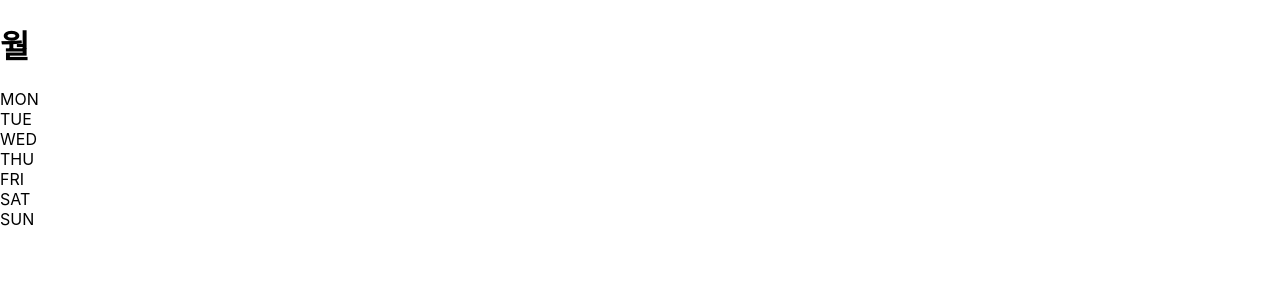
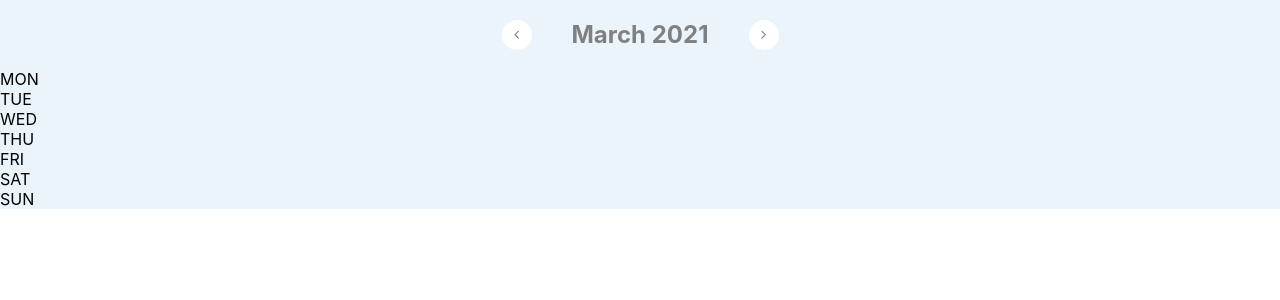
Before and after one commit to EK-Choi/calendar_react, a React (Create React App) app: page / in a window 1280 px wide. Shown: the top 300 px of the page. Built offline with nearby package versions, Linux system fonts and the light colour scheme.

Commit message:
added calendar.js

```diff
--- a/package.json
+++ b/package.json
@@ -6,9 +6,15 @@
     "@testing-library/jest-dom": "^5.11.4",
     "@testing-library/react": "^11.1.0",
     "@testing-library/user-event": "^12.1.10",
+    "classnames": "^2.2.6",
+    "node-sass": "4.14.1",
+    "open-color": "^1.8.0",
     "react": "^17.0.1",
     "react-dom": "^17.0.1",
+    "react-icons": "^4.2.0",
     "react-scripts": "4.0.3",
+    "sass-loader": "^11.0.1",
+    "styled-components": "^5.2.1",
     "web-vitals": "^1.0.1"
   },
   "scripts": {
--- a/src/App.js
+++ b/src/App.js
@@ -1,19 +1,19 @@
 import React from "react";
+import Calendar from "./Calendar";
 
-function App() {
-  return (
-    <div className="App">
-      <h1>월</h1>
-      <div>MON</div>
-      <div>TUE</div>
-      <div>WED</div>
-      <div>THU</div>
-      <div>FRI</div>
-      <div>SAT</div>
-      <div>SUN</div>
+class App extends React.Component{
+  constructor(props){
+    super(props);
+    this.state={
 
-    </div>
-  );
+    };
+  }
+
+  render(){
+    return (
+      <Calendar/>
+    );
+  }
 }
 
 export default App;
--- /dev/null
+++ b/src/Calendar.js
@@ -0,0 +1,59 @@
+import React from "react";
+import { FiChevronLeft, FiChevronRight } from "react-icons/fi";
+import styled from "styled-components";
+
+const Calendar = (props) => {
+  return (
+    <AppStyle>
+      <Head>
+        <button><FiChevronLeft/></button>
+        <h2>March 2021</h2>
+        <button><FiChevronRight/></button>
+      </Head>
+      <div className="body">
+        <div>MON</div>
+        <div>TUE</div>
+        <div>WED</div>
+        <div>THU</div>
+        <div>FRI</div>
+        <div>SAT</div>
+        <div>SUN</div>
+      </div>
+
+      </AppStyle>
+  )
+};
+
+const AppStyle = styled.div`
+  background-color: rgb(234, 244, 250);
+`;
+
+const Head = styled.div`
+  display: flex;
+  justify-content: center;
+  align-items: center;
+  width: 40vw;
+  margin: 0 auto;
+
+  & h2 {
+    margin:20px 40px;
+    color: gray;
+    text-align: center;
+  }
+
+  & button {
+    background-color: white;
+    border: none;
+    width: 30px;
+    height: 30px;
+    border-radius: 30px;
+    padding-top: 4px;
+    color: gray;
+    :hover{
+      background-color: rgb(200, 200, 200);
+      color: white;
+    }
+  }
+`;
+
+export default Calendar;
```
Also changed, not shown: 1 other file (tests, documents, lock files or other folders).
